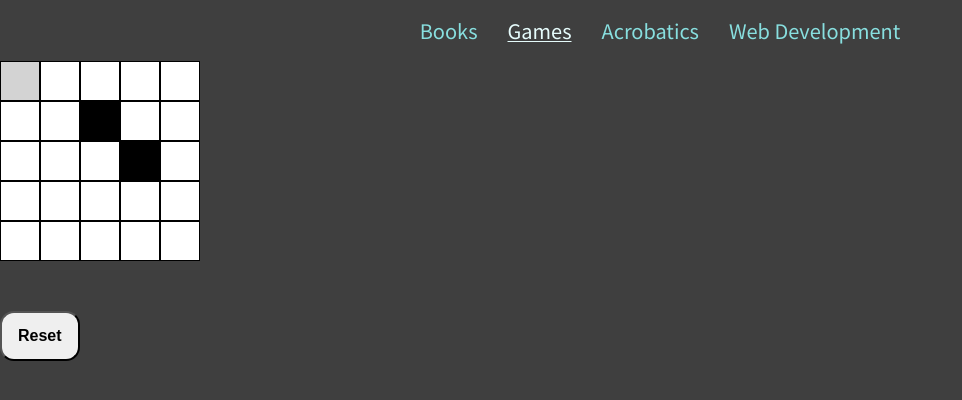
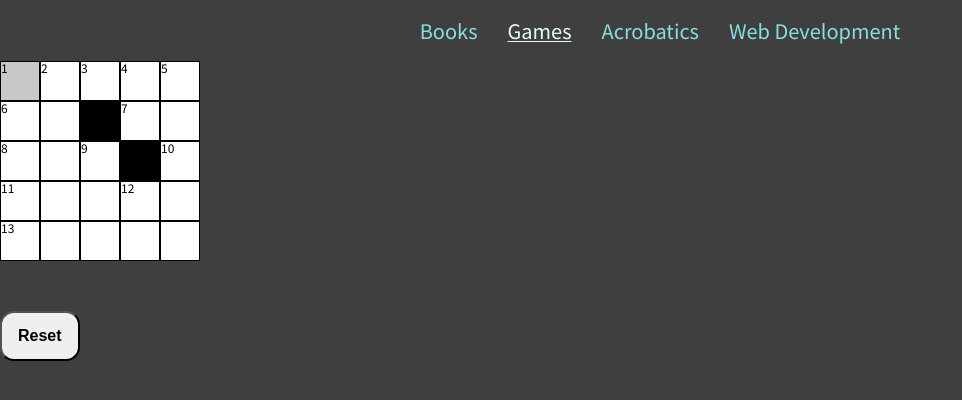
Before and after one commit to bka04/bka, a React (Create React App) app: page /games in a window 1280 px wide. Shown: the top 400 px of the page, without its empty margins (0-962 px from the left). Built offline with nearby package versions, Linux system fonts and the light colour scheme.

Commit message:
Display question numbers

```diff
--- a/src/components/Games/CrosswordCell.js
+++ b/src/components/Games/CrosswordCell.js
@@ -26,6 +26,7 @@ const CrosswordCell = (props) => {
         ref={cellInput}
         readOnly
       />
+      <span className='questionNumber'>{props.questionNumberDisplayed ? props.questionNumberDisplayed : ''}</span>
     </div>
   );
 };
--- a/src/components/Games/CrosswordGrid.css
+++ b/src/components/Games/CrosswordGrid.css
@@ -16,7 +16,7 @@
   text-transform: capitalize;
 }
 .cell input:focus {
-  background-color: lightgray;
+  background-color: rgb(200, 200, 200);
 }
 .cell input:disabled {
   background-color: black;
@@ -24,5 +24,17 @@
 
 .cellHighlight {
   background-color: rgb(233, 233, 233);
-  /* background-color: yellow; */
 }
+
+.cell {
+  position: relative;
+}
+
+.questionNumber {
+  position: absolute;
+  top: 0;
+  left: 0;
+  margin-top: -2px;
+  padding: 0px 0px 0px 1px;
+  font-size: 12px;
+}
--- a/src/components/Games/CrosswordGrid.js
+++ b/src/components/Games/CrosswordGrid.js
@@ -13,6 +13,7 @@ const CrosswordGrid = (props) => {
       key={cell.id}
       focus={cell.focus}
       cellValue={cell.value}
+      questionNumberDisplayed={cell.questionNumberDisplayed}
       onKeyDown={props.onKeyDown}
       onMouseDown={props.onMouseDown}
     />
```
